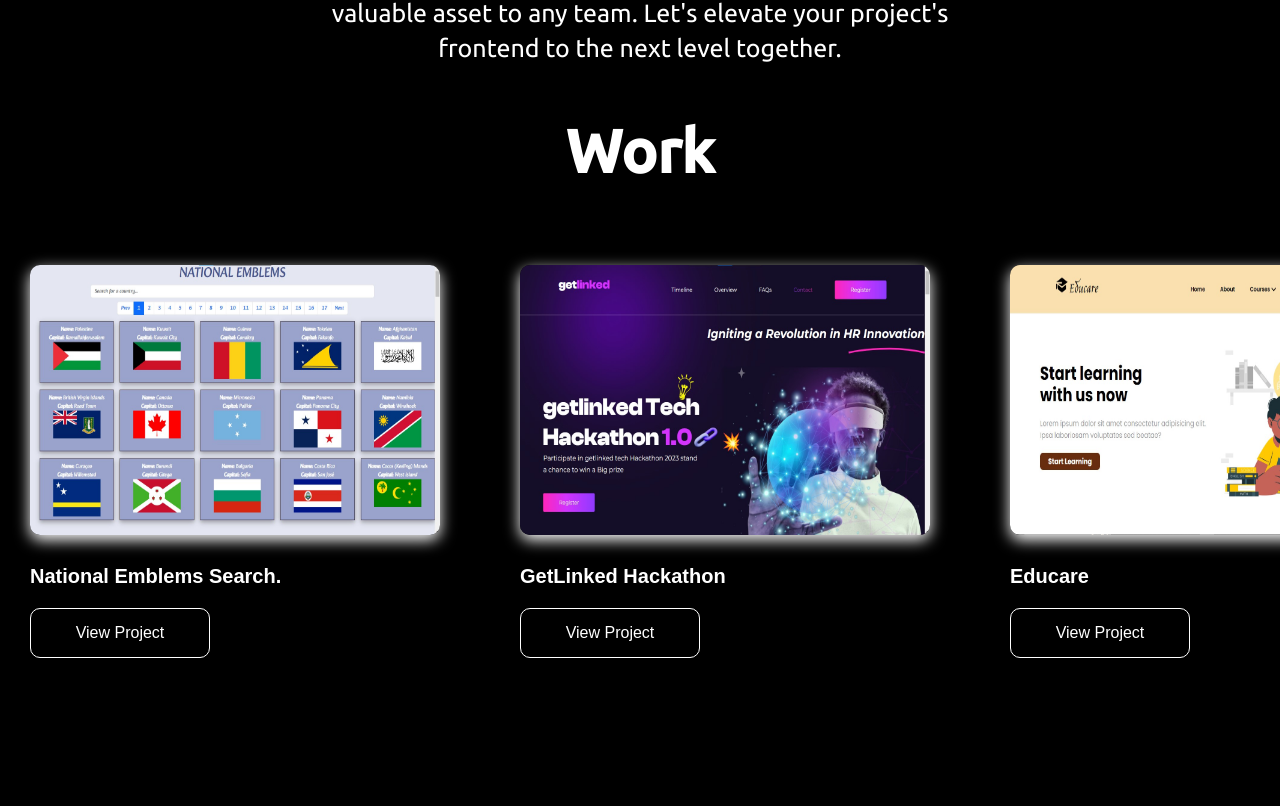
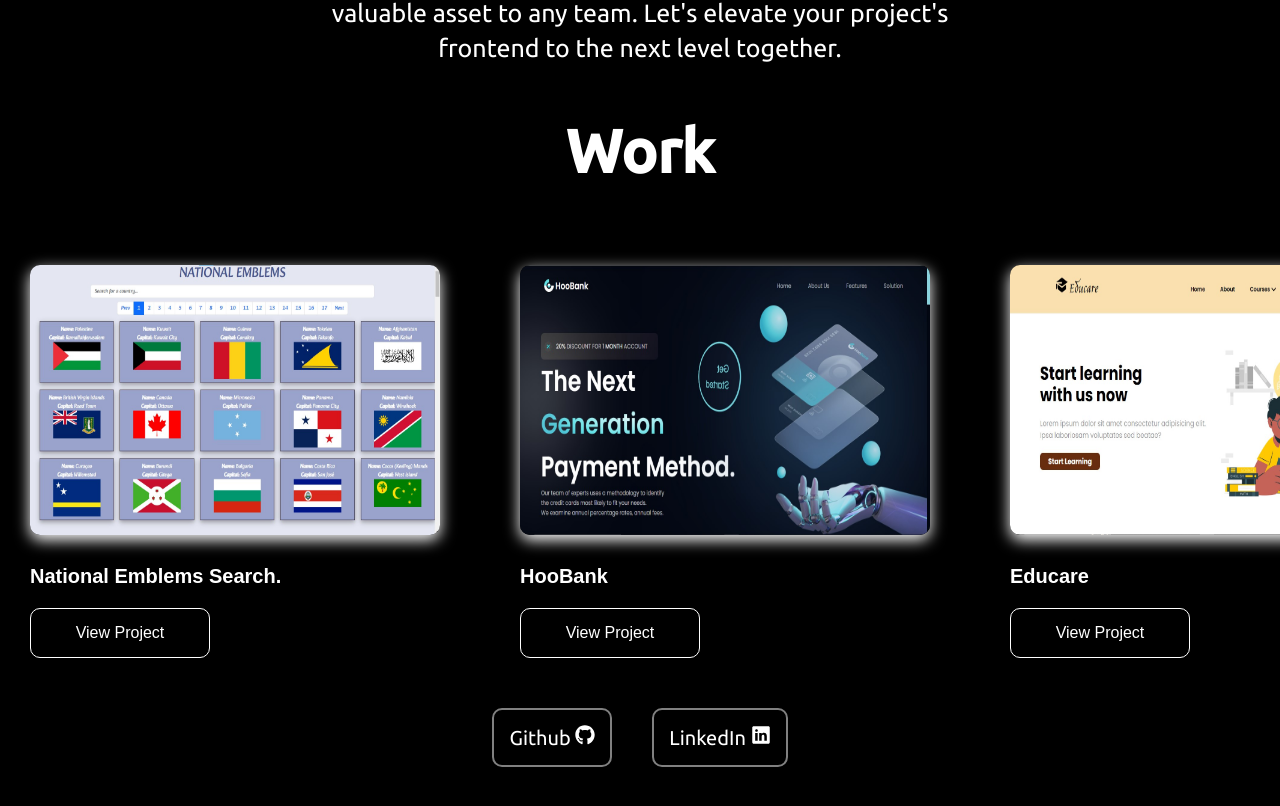
Before and after one commit to harzyz/portfolio, a React (Vite) app: page / in a window 1280 px wide. Shown: the part 1349-2155 px from the top of the page. After the commit the page ends 2126 px from the top, so only its background shows below. Built offline with nearby package versions, Linux system fonts and the light colour scheme; a web font is replaced by a local one.

Commit message:
first commit

```diff
--- a/package.json
+++ b/package.json
@@ -12,7 +12,9 @@
   "dependencies": {
     "framer-motion": "^10.16.5",
     "react": "^18.2.0",
-    "react-dom": "^18.2.0"
+    "react-dom": "^18.2.0",
+    "react-icons": "^4.12.0",
+    "react-router-dom": "^6.21.0"
   },
   "devDependencies": {
     "@types/react": "^18.2.15",
--- a/src/components/About.jsx
+++ b/src/components/About.jsx
@@ -1,6 +1,4 @@
-// import React, { useEffect, useState } from 'react';
-// import AboutCss from './about.module.css'
-// import StackData from '../data/stack'
+
 
 function About() {
 
--- a/src/components/Work.jsx
+++ b/src/components/Work.jsx
@@ -1,4 +1,8 @@
 import WorkData from '../data/Data'
+import { FaGithub } from "react-icons/fa";
+import { IoLogoLinkedin } from "react-icons/io5";
+// import { Link, NavLink } from 'react-router-dom';
+
 
 function Work() {
   return (
@@ -26,7 +30,15 @@
       ))}
       </div>
       </div>
+      <div className='links'>
+        <a href='https://github.com/harzyz' target="_blank" rel="noopener noreferrer" >
+          <button className='github'>Github <FaGithub /></button>
+        </a>
+        <a href='https://www.linkedin.com/in/abdul-azeez-ahmed-528a7624a/' target="_blank" rel="noopener noreferrer" >
+          <button className='linkedin'>LinkedIn <IoLogoLinkedin /></button>
+        </a>
 
+      </div>
 
     </div>
   )
--- a/src/data/Data.jsx
+++ b/src/data/Data.jsx
@@ -14,9 +14,9 @@
   },
   {
     id: 2,
-    ss: `${img02}`,
-    title: 'GetLinked Hackathon',
-    link: 'https://hackathon-three-liard.vercel.app/'
+    ss: `${img05}`,
+    title: 'HooBank',
+    link: 'https://hoo-bank-landing-page-dusky.vercel.app/'
   },
   {
     id: 3,
@@ -27,19 +27,19 @@
   {
     id: 4,
     ss: `${img04}`,
-    title: 'Recipemania',
+    title: 'GitHub User Finder ',
     link: 'https://frontend-challenge-23.vercel.app/'
   },
   {
     id: 5,
-    ss: `${img05}`,
-    title: 'Recipemania',
-    link: 'https://hoo-bank-landing-page-dusky.vercel.app/'
+    ss: `${img02}`,
+    title: 'GetLinked Hackathon',
+    link: 'https://hackathon-three-liard.vercel.app/'
   },
   {
     id: 6,
     ss: `${img06}`,
-    title: 'Recipemania',
+    title: 'Olonje',
     link: 'https://hoo-bank-landing-page-dusky.vercel.app/'
   },
 ]
--- a/src/index.css
+++ b/src/index.css
@@ -30,7 +30,7 @@
 .wrapper{
   background: hsl(0, 0%, 0%);
   height: 100%;
-  padding-bottom: 150px;
+  padding-bottom: 10px;
   color: #FFFFFF;
   width: 100%;
   max-width: 1440px;
@@ -192,6 +192,21 @@
   background: #FFFFFF;
   border: 1px solid #000000;
 }
+.links{
+  display: flex;
+  justify-content: center;
+  gap: 40px;
+  width: 100%;
+}
+.github,.linkedin{
+  padding: 15px;
+  background-color: transparent;
+  color: #FFF;
+  font-size: 20px;
+  border: 2px solid grey;
+  border-radius: 10px;
+  font-family: 'Ubuntu', sans-serif;
+}
 
 @media screen and (max-width:700px) {
   .wrapper{
```
Also changed, not shown: 1 other file (tests, documents, lock files or other folders).
